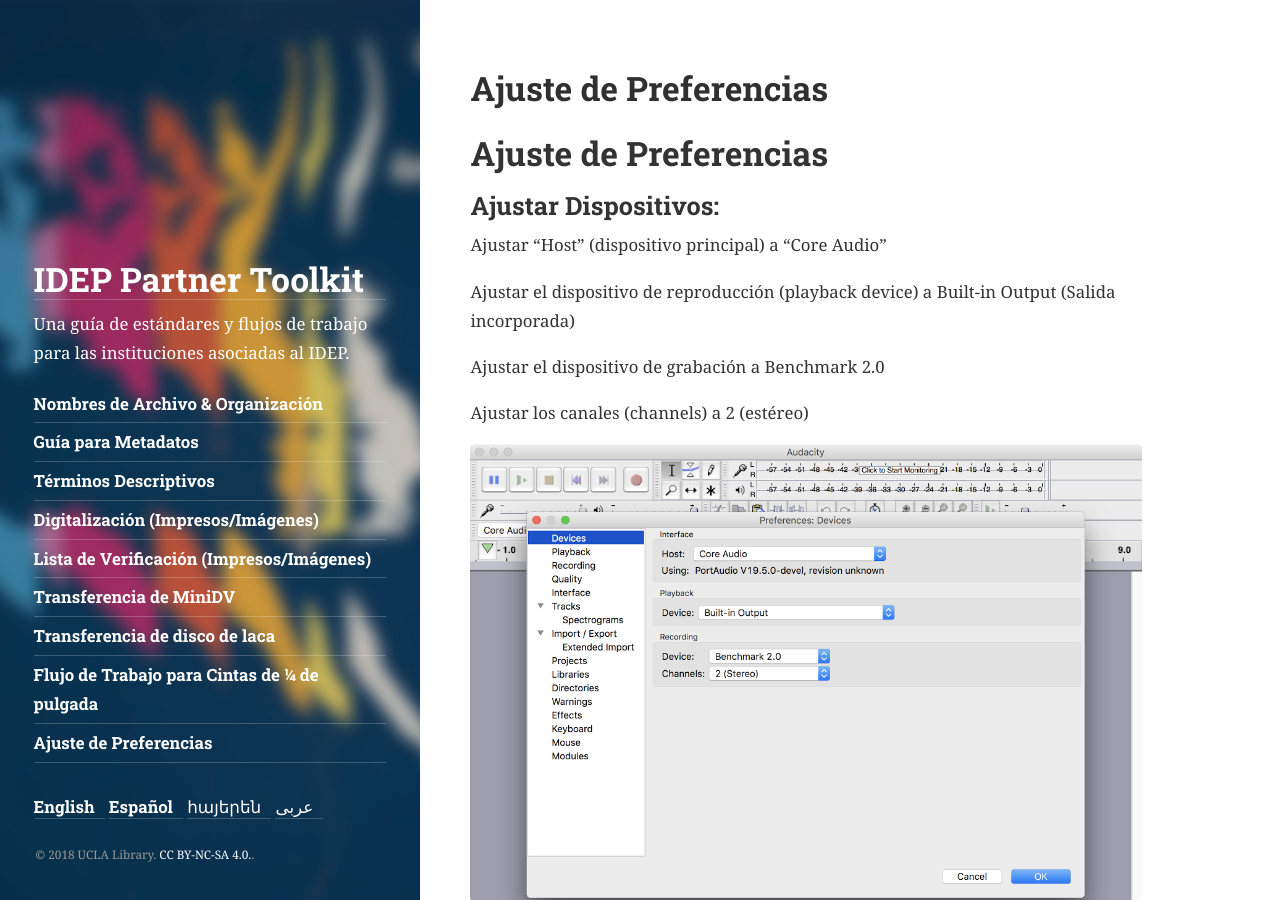
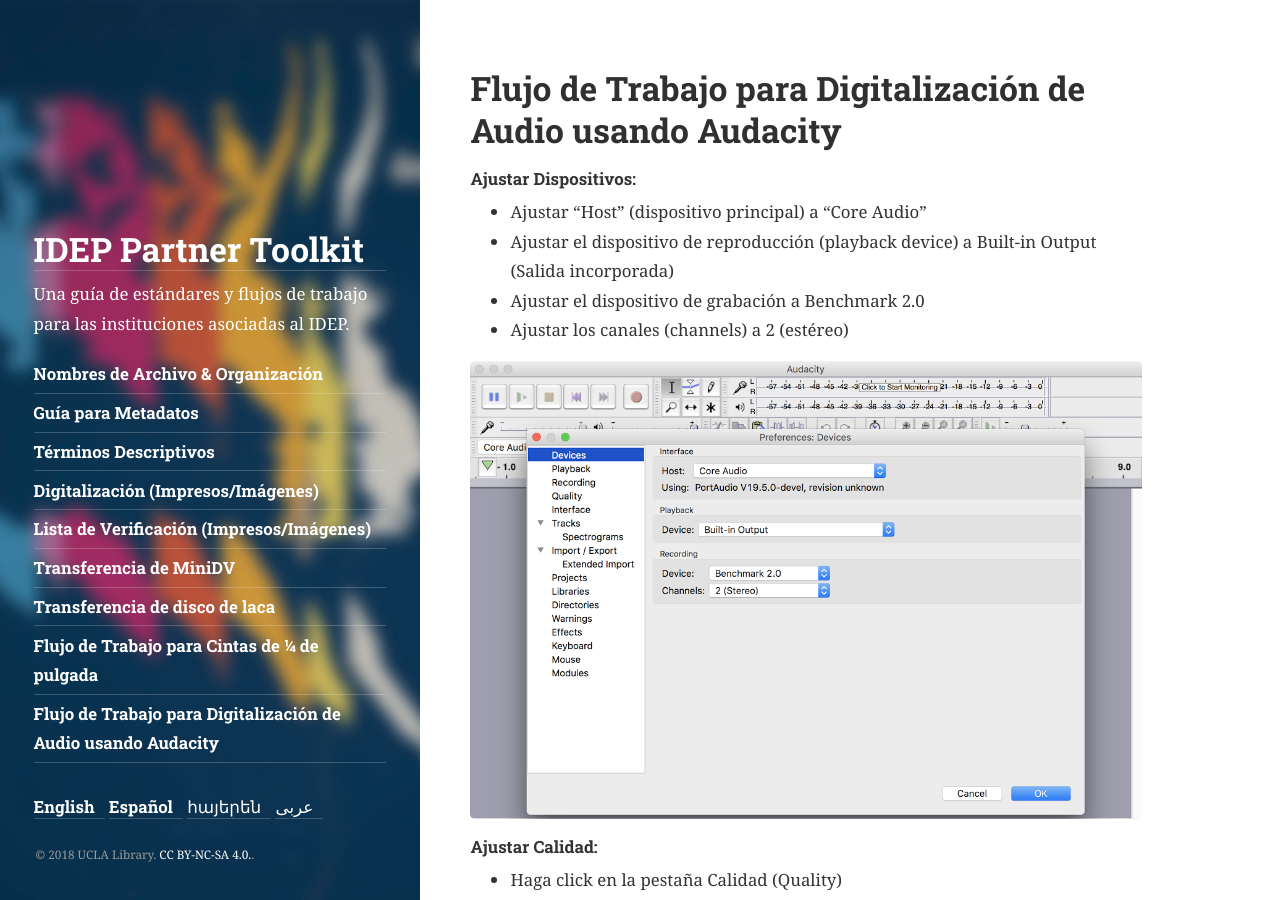
Before and after one commit to UCLALibrary/ideptoolkit, a Jekyll site: the page built from audacity-spa.md, in a window 1280 px wide and 900 px high. Built offline with Jekyll 4.4.1, drawn with Linux system fonts in a browser that asks for light colours; some of the changed text lies outside the part shown.

Commit message:
update audacity spamish

```diff
--- a/audacity-spa.md
+++ b/audacity-spa.md
@@ -1,6 +1,6 @@
 ---
 layout: page
-title: Ajuste de Preferencias
+title: Flujo de Trabajo para Digitalización de Audio usando Audacity
 menu: true
 order: 9
 lang: Español
@@ -8,78 +8,53 @@
 permalink: /audacity-spa
 ---
 
-Ajuste de Preferencias
-=======================
+#### Ajustar Dispositivos:
 
-Ajustar Dispositivos:
----------------------
-
-Ajustar “Host” (dispositivo principal) a “Core Audio”
-
-Ajustar el dispositivo de reproducción (playback device) a Built-in
+* Ajustar “Host” (dispositivo principal) a “Core Audio”
+* Ajustar el dispositivo de reproducción (playback device) a Built-in
 Output (Salida incorporada)
-
-Ajustar el dispositivo de grabación a Benchmark 2.0
-
-Ajustar los canales (channels) a 2 (estéreo)
+* Ajustar el dispositivo de grabación a Benchmark 2.0
+* Ajustar los canales (channels) a 2 (estéreo)
 
 ![](../assets/img/audacity/image1.png)
 
-Ajustar Calidad:
-----------------
+#### Ajustar Calidad:
 
-Haga click en la pestaña Calidad (Quality)
-
-Ajuste la frecuencia de muestreo (sample rate) a 96000 Hz
-
-Ajuste el formato de muestreo (sample format) a 24 bits
-
-Ajuste el conversor de frecuencia de muestreo a Alta Calidad (High
+* Haga click en la pestaña Calidad (Quality)
+* Ajuste la frecuencia de muestreo (sample rate) a 96000 Hz
+* Ajuste el formato de muestreo (sample format) a 24 bits
+* Ajuste el conversor de frecuencia de muestreo a Alta Calidad (High
 Quality)
-
-Ajuste el dither a Ninguno (None)
-
-Ajuste el conversor de frecuencia de muestreo a Mejor Calidad (Best
+* Ajuste el dither a Ninguno (None)
+* Ajuste el conversor de frecuencia de muestreo a Mejor Calidad (Best
 Quality) (La más lenta)
-
-Ajusta el dither a Ninguno (None)
+* Ajusta el dither a Ninguno (None)
 
 ![](../assets/img/audacity/image2.png)
 
-Crear una pista de audio nueva
-==============================
+#### Crear una pista de audio nueva
 
-Instrucciones:
---------------
+* **Pistas&gt;Pista Estéreo (Tracks&gt;Stereo Track)**
+* Aparecerá una pista de dos canales.
 
-**Pistas&gt;Pista Estéreo (Tracks&gt;Stereo Track)**
+##### Nombra tu pista de audio:
 
-Aparecerá una pista de dos canales.
-
-Nombra tu pista de audio:
--------------------------
-
-Haga click en la pestaña superior izquierda con la flecha que apunta
+* Haga click en la pestaña superior izquierda con la flecha que apunta
 hacia abajo en “Audio Track” (Pista de Audio)
-
-Seleccione un nombre
-
-Cambie el nombre de la pista a un nombre de archivo apropiado.
+* Seleccione un nombre
+* Cambie el nombre de la pista a un nombre de archivo apropiado.
 
 ![](../assets/img/audacity/image3.png)
 
-Digitalice la cinta
-===================
+#### Digitalice la cinta
 
-Comience la grabación:
-----------------------
+**Comience la grabación:**
 
 Haga click en el botón circular rojo en la esquina superior izquierda
 para iniciar la captura. Haga click en “record” unos 6 segundos antes de
 presionar play en la máquina reproductora.
 
-Para la grabación:
-------------------
+**Para la grabación:**
 
 Haga click en el cuadrado amarillo en la esquina superior izquierda para
 detener la captura.
@@ -90,24 +65,18 @@
 chirridos de la cinta, pérdidas de señal, saturación y niveles de
 decibeles.
 
-Corta la pista de audio
-=======================
+#### Corta la pista de audio
 
-Corta principio y fin:
-----------------------
+**Corta principio y fin:**
 
-Utilice el ícono de lupa en la parte superior para hacer zoom en la
+* Utilice el ícono de lupa en la parte superior para hacer zoom en la
 forma de onda.
-
-Haga click en el icono de cursor (I) para seleccionar.
-
-Ubique el cursor al inicio de la forma de onda, debería aparecer una
+* Haga click en el icono de cursor (I) para seleccionar.
+* Ubique el cursor al inicio de la forma de onda, debería aparecer una
 mano apuntando con el índice.
-
-Haga click y mantén presionado el ratón para arrastrar el cursor sobre
+* Haga click y mantén presionado el ratón para arrastrar el cursor sobre
 el área que quieres cortar.
-
-Una vez destacada el área, presione al borrar en el teclado.
+* Una vez destacada el área, presione al borrar en el teclado.
 
 ![](../assets/img/audacity/image5.png)
 
@@ -116,30 +85,18 @@
 \*Deje al menos 6 segundos de tiempo antes del comienzo y después del
 término de la grabación.
 
-Exporta la pista de audio
-=========================
+#### Exporta la pista de audio
 
-Instrucciones:
---------------
+* Archivo&gt;Exportar Audio (File&gt;Export Audio)
 
-Archivo&gt;Exportar Audio (File&gt;Export Audio)
+**Ajusta las preferencias de exportación:**
 
-Ajusta las preferencias de exportación:
----------------------------------------
-
-Chequee que el nombre de archivo sea correcto.
-
-Seleccione la carpeta de destino en el directorio.
-
-Seleccione el tipo de archivo a “otros archivos no comprimidos” (other
+* Chequee que el nombre de archivo sea correcto.
+* Seleccione la carpeta de destino en el directorio.
+* Seleccione el tipo de archivo a “otros archivos no comprimidos” (other
 uncompressed files)
-
-Ajuste el encabezado (header) a WAV (Microsoft)
-
-Ajuste la codificación (encoding) a Signed 24-bit PCM
-
-Haga click en Guardar (Save).
+* Ajuste el encabezado (header) a WAV (Microsoft)
+* Ajuste la codificación (encoding) a Signed 24-bit PCM
+* Haga click en Guardar (Save).
 
 ![](../assets/img/audacity/image7.png)
-
-<span id="_gjdgxs" class="anchor"></span>
```
